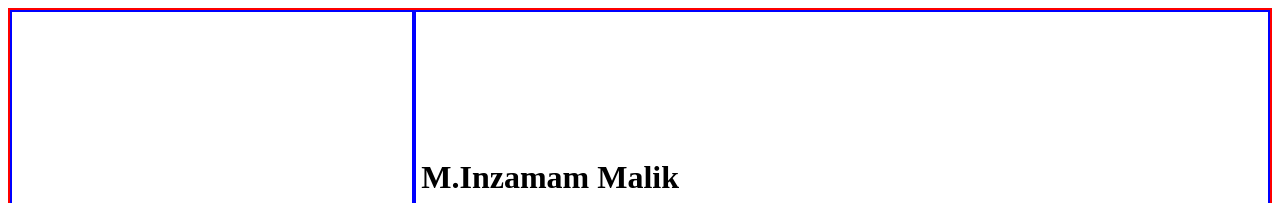
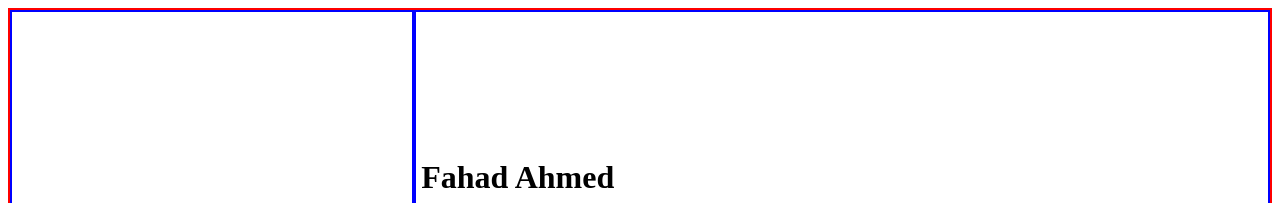
Before and after one commit to fehdii10/Flexbox-Class, a plain HTML site: page index.html in a window 1280 px wide. Shown: the top 203 px of the page. Drawn offline with Linux system fonts and the light colour scheme.

Commit message:
Update index.html

```diff
--- a/index.html
+++ b/index.html
@@ -76,7 +76,7 @@
         <div class="right">
 
 
-            <h1>M.Inzamam Malik</h1>
+            <h1>Fahad Ahmed</h1>
             <h4>Ai Chatbot and Web Developer</h4>
             <h2>Best Chatbot developer in the World</h2>
         </div>
```
